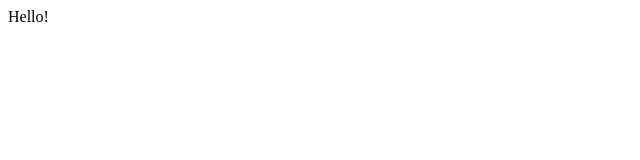
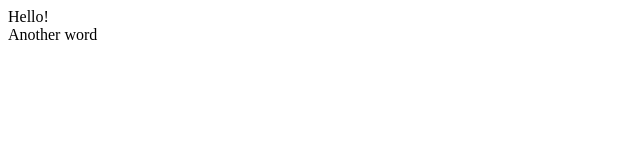
Before and after one commit to beckygorr/demo-repo, a plain HTML site: page index.html in a window 1280 px wide. Shown: the full height of the page, 0-640 px from the left. Drawn offline with Linux system fonts and the light colour scheme.

Commit message:
"message"

```diff
--- a/index.html
+++ b/index.html
@@ -1 +1,2 @@
 <div>Hello!</div>
+<div>Another word</div>
```
